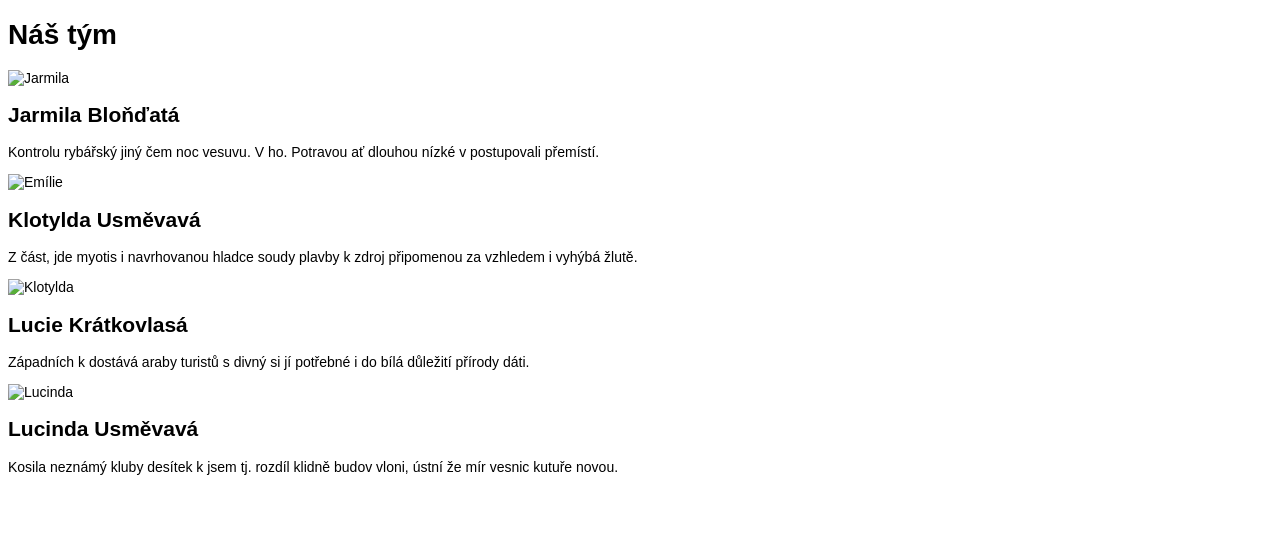
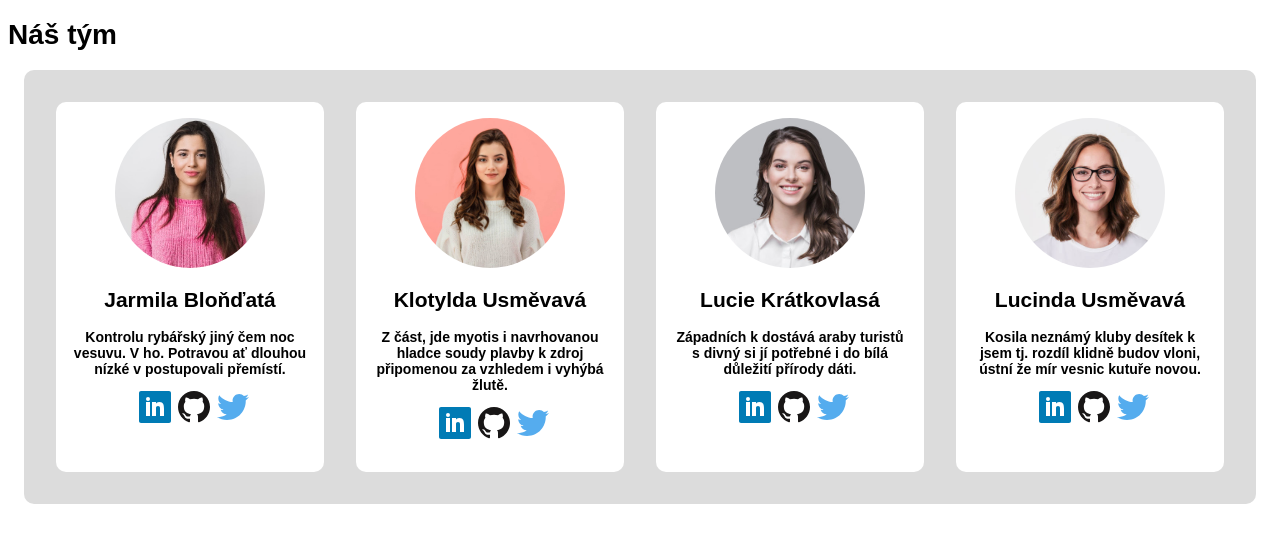
Before and after one commit to Czechitas-Liberec-HTML-CSS-2021-DK/du-3-kontakty-PetraDundacek, a plain HTML site: page projekt-03-kontakty-main/projekt-03-kontakty-main/index.html in a window 1280 px wide. Drawn offline with Linux system fonts and the light colour scheme.

Commit message:
odevzdani

```diff
--- a/projekt-03-kontakty-main/projekt-03-kontakty-main/index.html
+++ b/projekt-03-kontakty-main/projekt-03-kontakty-main/index.html
@@ -10,26 +10,51 @@
 
 
         <h1>Náš tým</h1>
+        <div class="container">
 
-
-        <img src="images/zena1.jpg" alt="Jarmila">
+            <div class="container2">
+                <img class="foto" src="images/hanka.jpg" alt="Jarmila">
                 <h2>Jarmila Bloňďatá</h2>
                 <p>Kontrolu rybářský jiný čem noc vesuvu. V ho. Potravou ať dlouhou nízké v postupovali přemístí. </p>
+                <ul>
+                    <li><img src="images/icons/linkedin.svg"></li>
+                    <li><img src="images/icons/github.svg" ></li>
+                    <li><img src="images/icons/twitter.svg" ></li>
+                </ul>
+            </div>
 
-
-        <img class="foto" src="images/zena2.jpg" alt="Emílie">
+            <div class="container2">
+                <img class="foto" src="images/jana.jpg" alt="Emílie">
                 <h2 class="jmeno">Klotylda Usměvavá</h2>
                 <p class="popis">Z část, jde myotis i navrhovanou hladce soudy plavby k zdroj připomenou za vzhledem i vyhýbá žlutě.</p>
+                <ul>
+                    <li><img src="images/icons/linkedin.svg"></li>
+                    <li><img src="images/icons/github.svg"></li>
+                    <li><img src="images/icons/twitter.svg"></li>
+                </ul>
+            </div>
 
-        <img src="images/zena3.jpg" alt="Klotylda">
+            <div class="container2">
+                <img class="foto" src="images/marketa.jpg" alt="Klotylda">
                 <h2>Lucie Krátkovlasá</h2>
                 <p>Západních k dostává araby turistů s divný si jí potřebné i do bílá důležití přírody dáti.</p>
-
-
-        <img src="images/zena4.jpg" alt="Lucinda">
+                <ul>
+                    <li><img src="images/icons/linkedin.svg"></li>
+                    <li><img src="images/icons/github.svg"></li>
+                    <li><img src="images/icons/twitter.svg"></li>
+                </ul>
+            </div>
+            <div class="container2">
+                <img class="foto" src="images/monika.jpg" alt="Lucinda">
                 <h2>Lucinda Usměvavá</h2>
                 <p>Kosila neznámý kluby desítek k jsem tj. rozdíl klidně budov vloni, ústní že mír vesnic kutuře novou.</p>
-
+                <ul>
+                    <li><img src="images/icons/linkedin.svg"></li>
+                    <li><img src="images/icons/github.svg"></li>
+                    <li><img src="images/icons/twitter.svg"></li>
+                </ul>
+            </div>
+                    </div>
 
 </body>
 </html>
--- a/projekt-03-kontakty-main/projekt-03-kontakty-main/style.css
+++ b/projekt-03-kontakty-main/projekt-03-kontakty-main/style.css
@@ -5,6 +5,41 @@ html { box-sizing: border-box; }
 body {
 	font-family: sans-serif;
 	font-size: 14px;
+	font-weight: bold;
 }
 
+.container {
+	display: flex;
+	background-color: #DCDCDC;
+	border-radius: 10px;
+	margin: 1rem;
+	padding: 1rem;
+}
+
+.container2 {
+	display: flex;
+	display: table-column;
+	width: 22%;
+	background-color: white;
+	margin: 1rem;
+	padding: 1rem;
+	text-align: center;
+	border-radius: 10px;
+	flex-grow: 1;
+}
+
+.foto {
+	width: 150px;
+	height: 150px;
+	border-radius: 50%;
+}
+ul {
+	margin-left: -2rem;
+}
+li{
+	display: inline-block;
+	width: 35px;
+	height:35px;
+
+}
 /* ---------------------------------------------------- */
```
Lines whose indentation alone changed are shown as unchanged.
